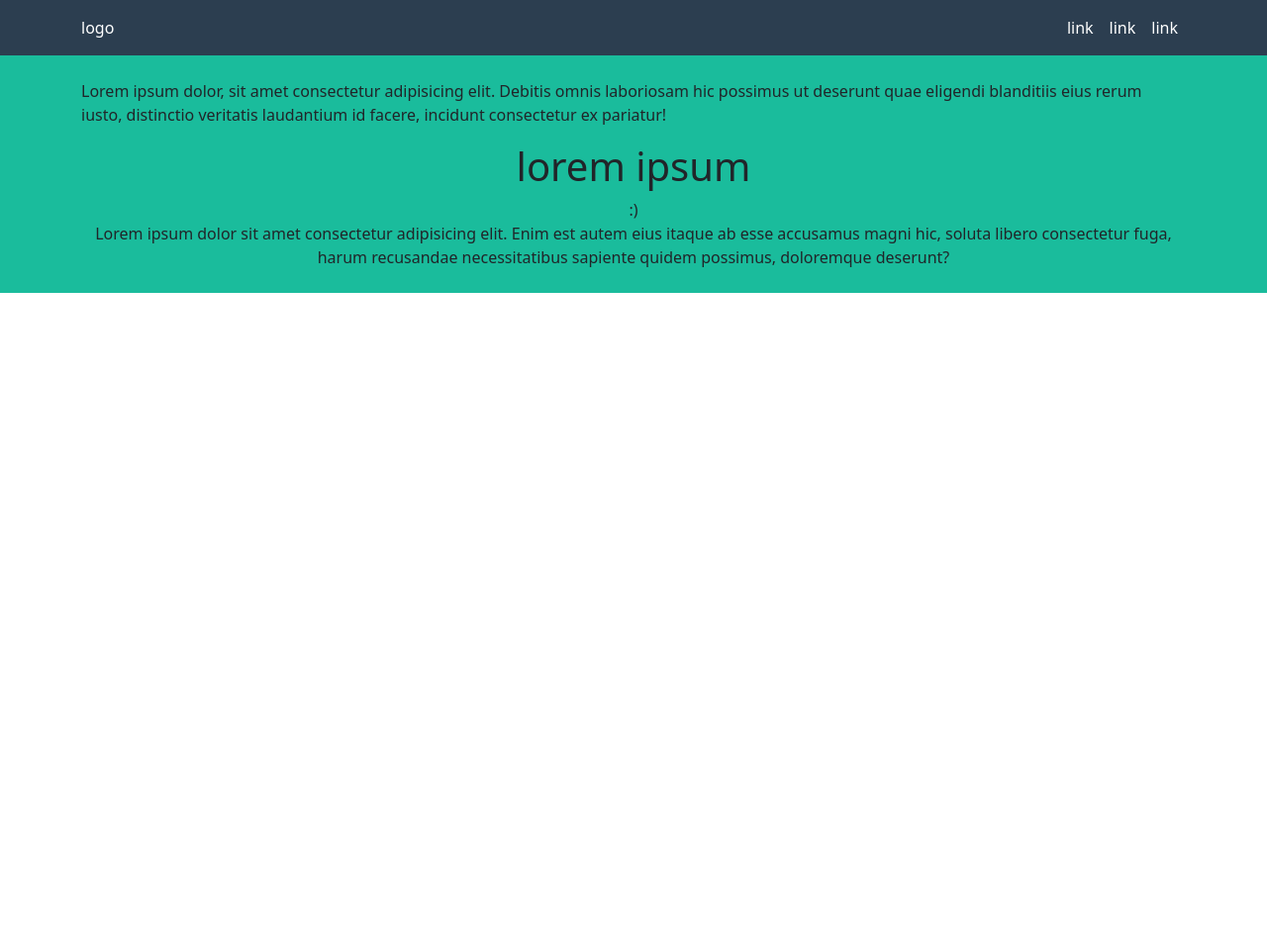
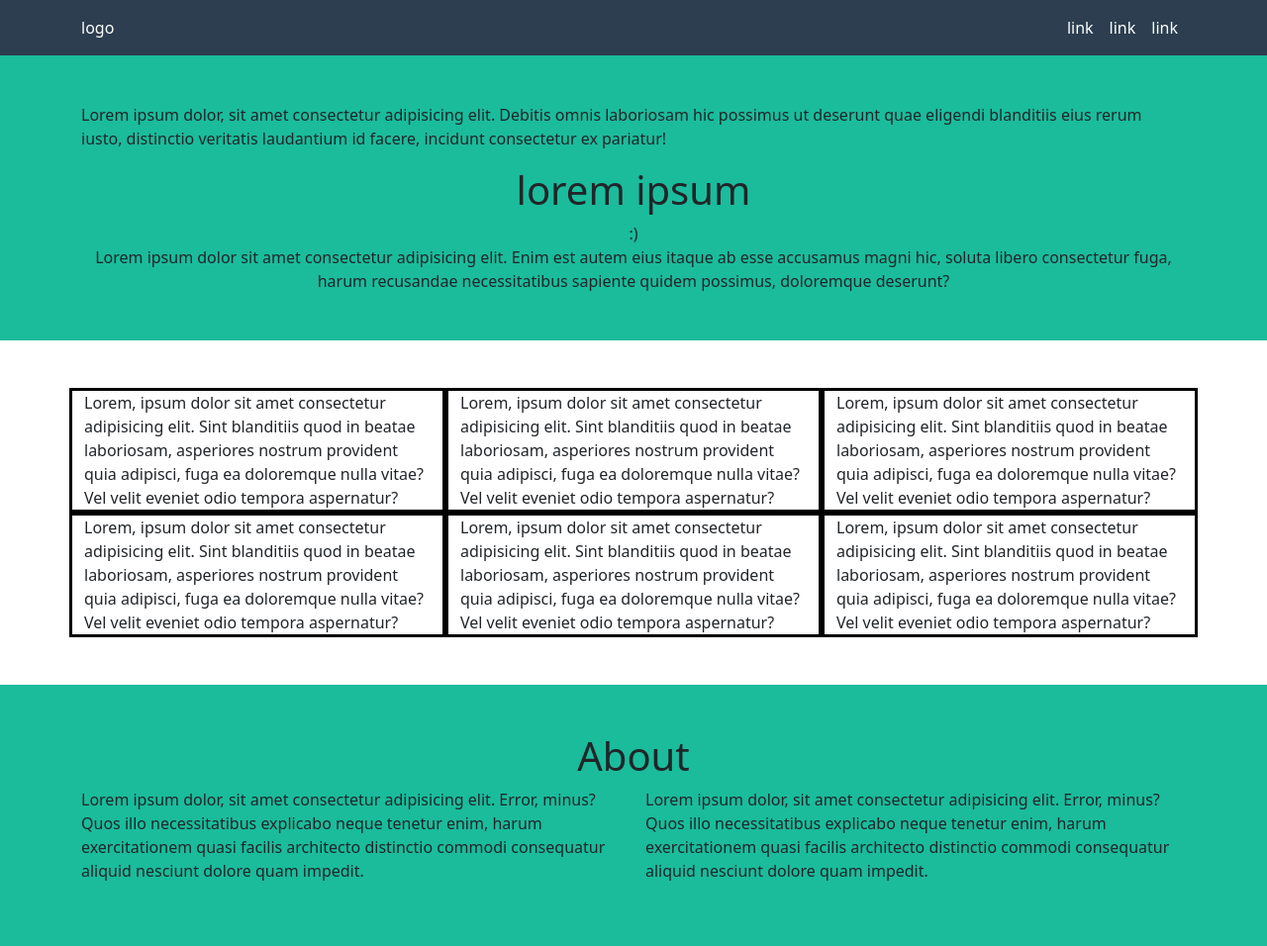
Before and after one commit to ElRafo92/html-css-bootstrap-freelancer, a plain HTML site: page index.html in a window 1280 px wide. Shown: the whole page at 99% size. Before the commit the page ends 800 px from the top, so only its background shows below. Drawn offline with nearby package versions, Linux system fonts and the light colour scheme.

Commit message:
aggiunti strutture portfolio e about

```diff
--- a/css/style.css
+++ b/css/style.css
@@ -64,3 +64,7 @@
    #logo {
       color: white;
    }
+
+   #portfolio .col-12 {
+      border: 3px solid black;
+   }
--- a/index.html
+++ b/index.html
@@ -32,7 +32,7 @@
         </div>
     </header>
 
-    <div class="hero ms-bgcolor-green py-4">
+    <div id="hero" class="ms-bgcolor-green py-5">
         <div class="container">
             <div class="row">
                 <div id="hero-img" class="col-12">
@@ -50,7 +50,40 @@
         </div>
     </div>
 
-    <main></main>
+    <main>
+        <section id="portfolio" class="py-5">
+            <div class="container">
+                <div class="row">
+                    <div class="col-12 col-sm-6 col-lg-4">Lorem, ipsum dolor sit amet consectetur adipisicing elit. Sint blanditiis quod in beatae laboriosam, asperiores nostrum provident quia adipisci, fuga ea doloremque nulla vitae? Vel velit eveniet odio tempora aspernatur?</div>
+                    <div class="col-12 col-sm-6 col-lg-4">Lorem, ipsum dolor sit amet consectetur adipisicing elit. Sint blanditiis quod in beatae laboriosam, asperiores nostrum provident quia adipisci, fuga ea doloremque nulla vitae? Vel velit eveniet odio tempora aspernatur?</div>
+                    <div class="col-12 col-sm-6 col-lg-4">Lorem, ipsum dolor sit amet consectetur adipisicing elit. Sint blanditiis quod in beatae laboriosam, asperiores nostrum provident quia adipisci, fuga ea doloremque nulla vitae? Vel velit eveniet odio tempora aspernatur?</div>
+                    <div class="col-12 col-sm-6 col-lg-4">Lorem, ipsum dolor sit amet consectetur adipisicing elit. Sint blanditiis quod in beatae laboriosam, asperiores nostrum provident quia adipisci, fuga ea doloremque nulla vitae? Vel velit eveniet odio tempora aspernatur?</div>
+                    <div class="col-12 col-sm-6 col-lg-4">Lorem, ipsum dolor sit amet consectetur adipisicing elit. Sint blanditiis quod in beatae laboriosam, asperiores nostrum provident quia adipisci, fuga ea doloremque nulla vitae? Vel velit eveniet odio tempora aspernatur?</div>
+                    <div class="col-12 col-sm-6 col-lg-4">Lorem, ipsum dolor sit amet consectetur adipisicing elit. Sint blanditiis quod in beatae laboriosam, asperiores nostrum provident quia adipisci, fuga ea doloremque nulla vitae? Vel velit eveniet odio tempora aspernatur?</div>
+                </div>
+            </div>
+        </section>
+
+        <section id="about" class="ms-bgcolor-green py-5">
+            <div class="container">
+                <div class="row">
+                    <div class="col-12">
+                        <div class="ms-title text-center">
+                            <h1>About</h1>
+                        </div>
+                    </div>
+
+                    <div class="col-12 col-sm-6">
+                        <p>Lorem ipsum dolor, sit amet consectetur adipisicing elit. Error, minus? Quos illo necessitatibus explicabo neque tenetur enim, harum exercitationem quasi facilis architecto distinctio commodi consequatur aliquid nesciunt dolore quam impedit.</p>
+                    </div>
+
+                    <div class="col-12 col-sm-6">
+                        <p>Lorem ipsum dolor, sit amet consectetur adipisicing elit. Error, minus? Quos illo necessitatibus explicabo neque tenetur enim, harum exercitationem quasi facilis architecto distinctio commodi consequatur aliquid nesciunt dolore quam impedit.</p>
+                    </div>
+                </div>
+            </div>
+        </section>
+    </main>
     <footer></footer>
 </body>
 </html>
```
